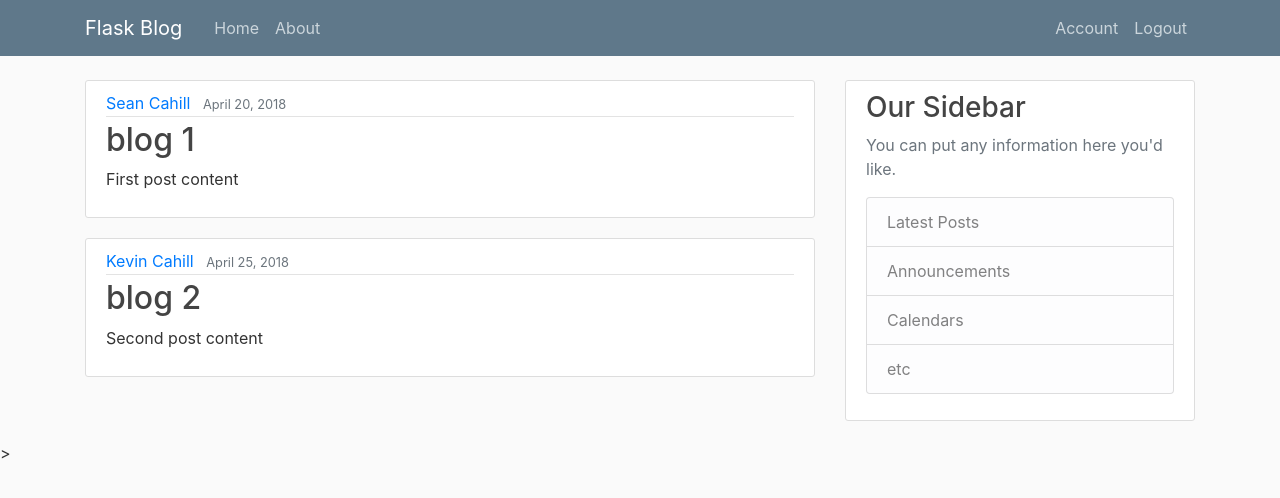
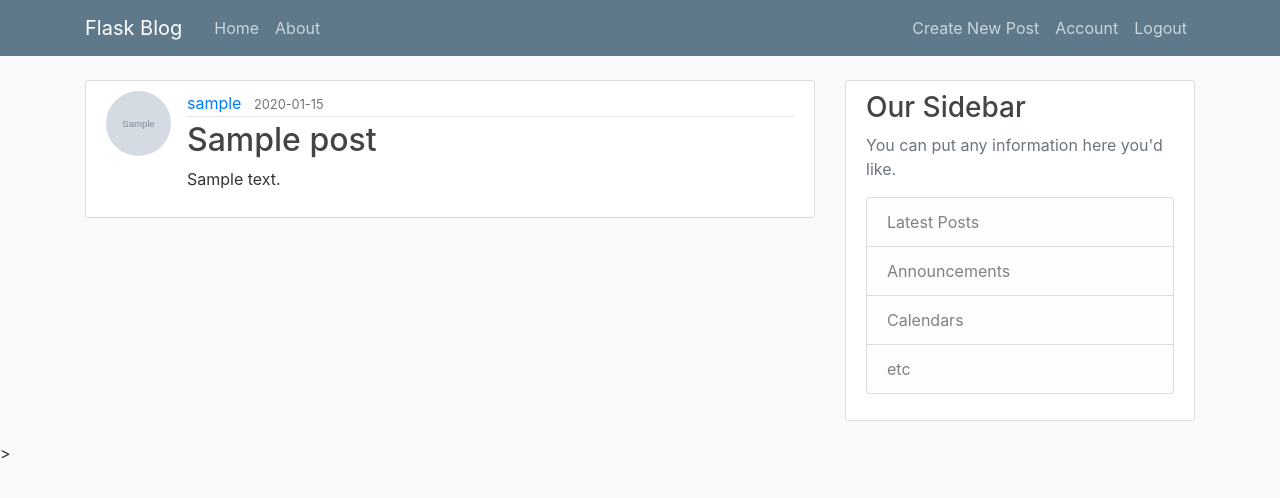
Before and after one commit to seanc1505/notesapp, a Flask app: page / in a window 1280 px wide. Shown: the top 498 px of the page. Run offline with Flask 2, Linux system fonts and the light colour scheme; a user stored in the database is signed in; tables that the repository leaves empty hold one stand-in row (values such as "Sample post"); grey boxes marked "Sample" are stand-in pictures; some libraries are stand-ins or nearby versions.

Commit message:
adding capabiliites for creating a new post

```diff
--- a/project/flaskblog/routes.py
+++ b/project/flaskblog/routes.py
@@ -1,5 +1,5 @@
 from flask import render_template, url_for, flash,redirect, request
-from flaskblog.forms import RegistrationForm, LoginForm, UpdateAccountForm
+from flaskblog.forms import RegistrationForm, LoginForm, UpdateAccountForm, PostFrom
 from flaskblog.models import User, Post
 from flaskblog import app, db , bcrypt
 from flask_login import login_user, current_user, logout_user, login_required
@@ -7,24 +7,10 @@ import secrets
 import os
 from PIL import Image
 
-posts = [
-        {
-        'author':'Sean Cahill',
-        'title':'blog 1',
-        'content':'First post content',
-        'date_posted':'April 20, 2018'
-        },
-        {
-        'author':'Kevin Cahill',
-        'title':'blog 2',
-        'content':'Second post content',
-        'date_posted':'April 25, 2018'
-        }
-    ]
-
 @app.route("/")
 @app.route("/home")
 def home():
+    posts = Post.query.all()
     return render_template('home.html',posts=posts)
 
 @app.route("/about")
@@ -99,3 +85,15 @@ def account():
     image_file = url_for('static',filename='profile_pics/'+current_user.image_file)
     return render_template('account.html',title='Account',
      image_file= image_file, form=form)
+
+@app.route('/post/new', methods=['GET','POST'])
+@login_required
+def new_post():
+    form = PostFrom()
+    if form.validate_on_submit():
+        post = Post(title = form.title.data, content = form.content.data, author = current_user)
+        db.session.add(post)
+        db.session.commit()
+        flash('Post Created!','success')
+        return redirect(url_for('home'))
+    return render_template('new_post.html',title='New Post',form=form)
--- a/project/flaskblog/templates/home.html
+++ b/project/flaskblog/templates/home.html
@@ -2,10 +2,11 @@
 {% block content %}
     {% for post in posts %}
         <article class="media content-section">
+          <img class = "rounded-circle article-img" src="{{ url_for('static',filename ='profile_pics/'+post.author.image_file) }}" >
             <div class="media-body">
               <div class="article-metadata">
-                <a class="mr-2" href="#">{{ post.author }}</a>
-                <small class="text-muted">{{ post.date_posted }}</small>
+                <a class="mr-2" href="#">{{ post.author.username }}</a>
+                <small class="text-muted">{{ post.date_posted.strftime('%Y-%m-%d') }}</small>
               </div>
               <h2><a class="article-title" href="#">{{ post.title }}</a></h2>
               <p class="article-content">{{ post.content }}</p>
--- a/project/flaskblog/templates/layout.html
+++ b/project/flaskblog/templates/layout.html
@@ -31,6 +31,7 @@
           <!-- Navbar Right Side -->
           <div class="navbar-nav">
               {% if current_user.is_authenticated %}
+                <a class="nav-item nav-link" href="{{ url_for('new_post')}}">Create New Post</a>
                 <a class="nav-item nav-link" href="{{ url_for('account')}}">Account</a>
                 <a class="nav-item nav-link" href="{{ url_for('logout')}}">Logout</a>
               {% else %}
```
Also changed, not shown: project/flaskblog/forms.py (+6 -1 lines), project/flaskblog/templates/new_post.html (added, +42 -0 lines), README.md.
